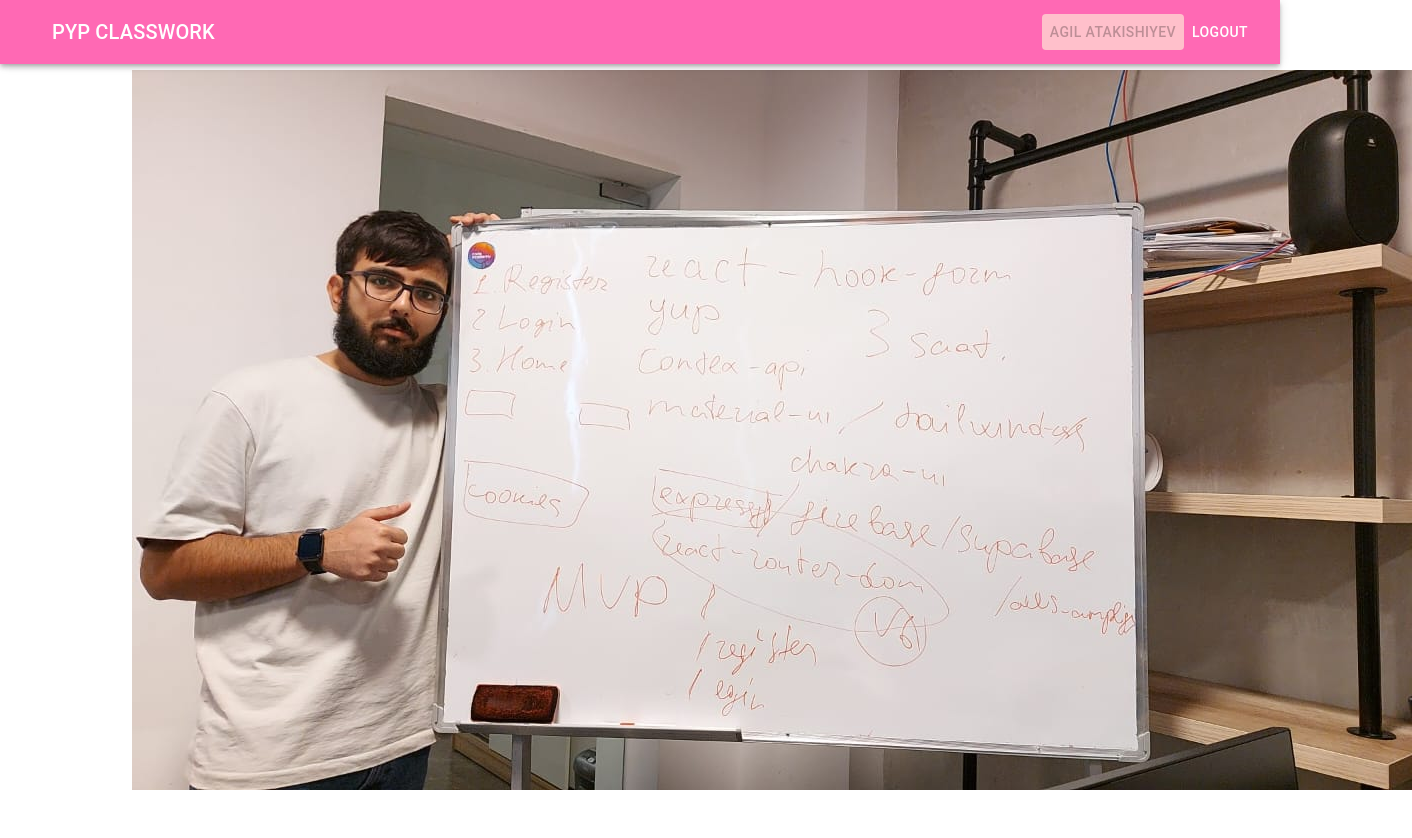
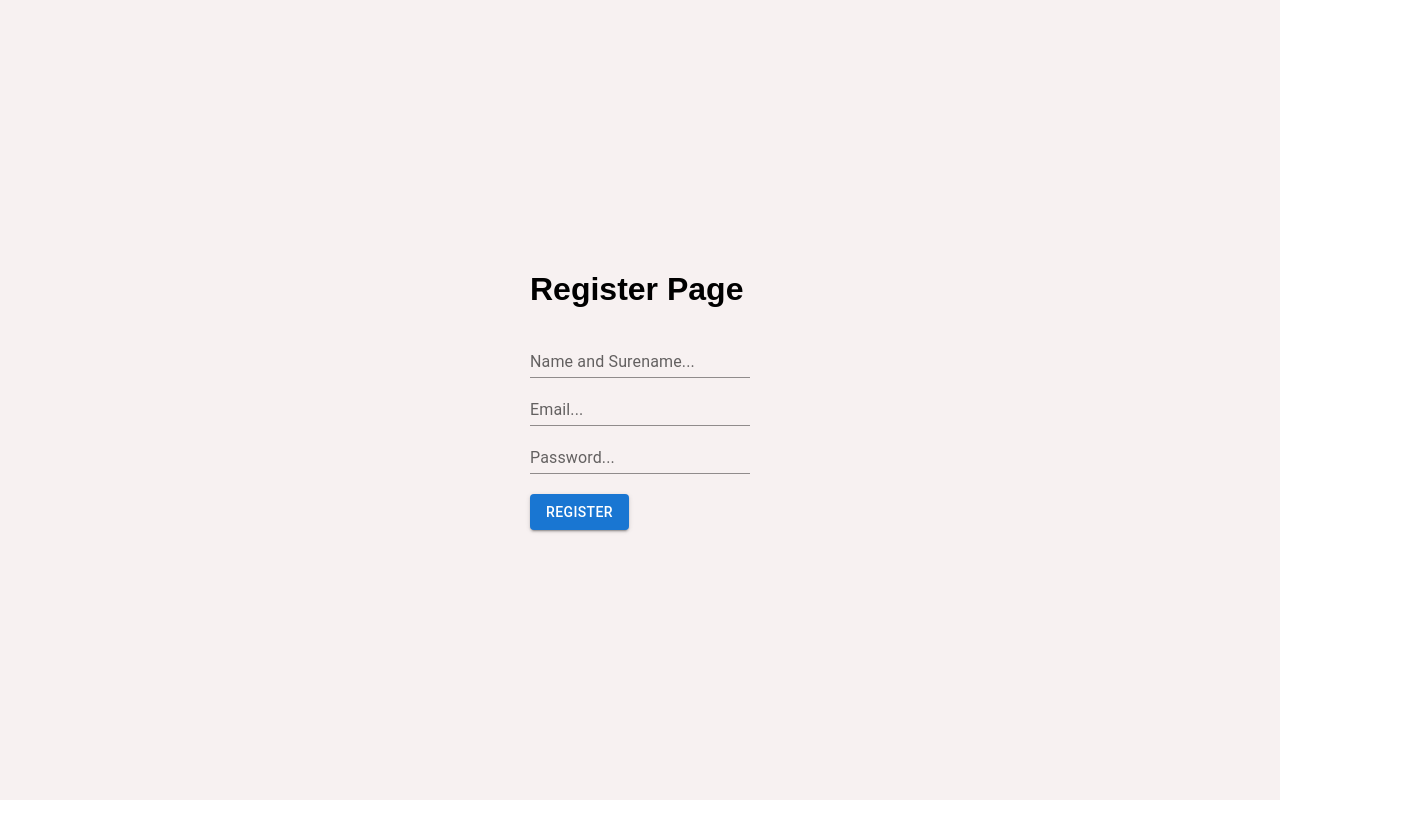
Before and after one commit to elnurxo/LoginRegisterReact, a React (Create React App) app: page /register in a window 1280 px wide. Shown: the top 838 px of the page, 1412 px wide, since content can reach past the window. After the commit the page ends 800 px from the top, so only its background shows below. Built offline with nearby package versions, Linux system fonts and the light colour scheme.

Commit message:
register form data

```diff
--- a/src/App.js
+++ b/src/App.js
@@ -1,14 +1,14 @@
-import HomePage from "./pages/home";
+// import HomePage from "./pages/home";
 // import Index from "./pages/login/index"
 // import Register from "./pages/register/register.jsx"
-// import Register from "./pages/register/register";
+import Register from "./pages/register/register";
 
 
 
 function App() {
   return (
     <>
-        <HomePage/>
+        <Register/>
     </>
   );
 }
--- a/src/index.js
+++ b/src/index.js
@@ -1,8 +1,12 @@
 import React from 'react';
 import ReactDOM from 'react-dom/client';
+import { BrowserRouter } from 'react-router-dom';
+
 import App from './App';
 
 const root = ReactDOM.createRoot(document.getElementById('root'));
 root.render(
-    <App />
+    <BrowserRouter>
+        <App />
+    </BrowserRouter>
 );
--- a/src/pages/register/register.jsx
+++ b/src/pages/register/register.jsx
@@ -1,9 +1,31 @@
 import { TextField, Button } from "@mui/material";
-import React from "react";
+import React, { useState } from "react";
 
 import "./register.css";
 
 function Register() {
+  const [name, setName] = useState("");
+  const [email, setEmail] = useState("");
+  const [password, setPassword] = useState("");
+  const [data, setData] = useState([{
+    name: "AGILATAKISIYEV",
+    email: "agilatakisiyev@gmail.com",
+    password: "1234567"
+  }]);
+
+  const createTable = (e) => {
+
+    setData([
+      ...data,
+      {
+        name: name,
+        email: email,
+        password: password
+      },
+    ]);
+    console.log(data);
+  };
+
   return (
     <div className="register-page">
       <form>
@@ -13,23 +35,32 @@ function Register() {
           label="Name and Surename..."
           variant="standard"
           type="text"
-          sx={{display: "block"}}
+          sx={{ display: "block" }}
+          onChange={(e) => setName(e.target.value)}
         />
         <TextField
           id="standard-basic"
           label="Email..."
           variant="standard"
           type="mail"
-          sx={{ display: "block"}}
+          sx={{ display: "block" }}
+          onChange={(e) => setEmail(e.target.value)}
         />
         <TextField
           id="standard-basic"
           label="Password..."
           variant="standard"
           type="password"
-          sx={{ display: "block"}}
+          sx={{ display: "block" }}
+          onChange={(e) => setPassword(e.target.value)}
         />
-        <Button variant="contained" sx={{margin:"20px 0"}} >Register</Button>
+        <Button
+          variant="contained"
+          sx={{ margin: "20px 0" }}
+          onClick={(e) => (createTable())}
+        >
+          Register
+        </Button>
       </form>
     </div>
   );
```
